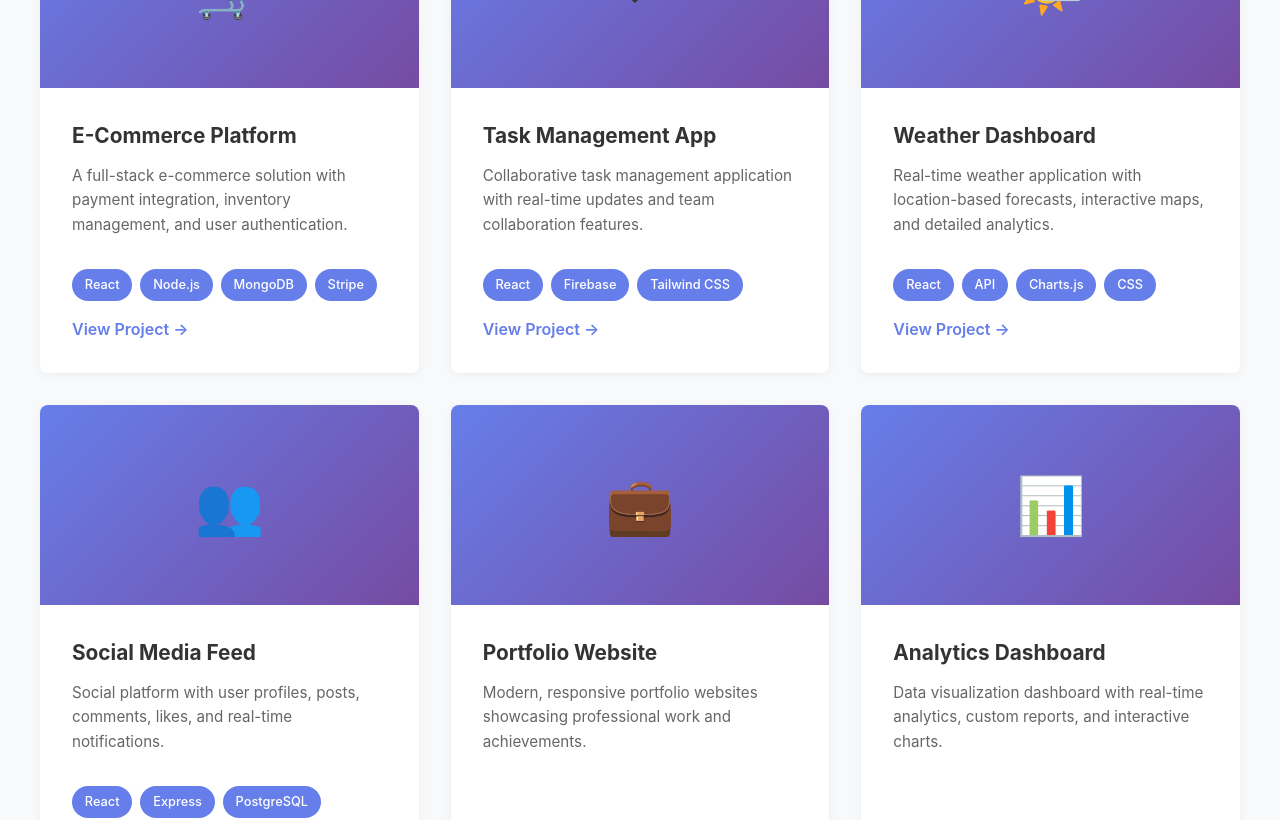
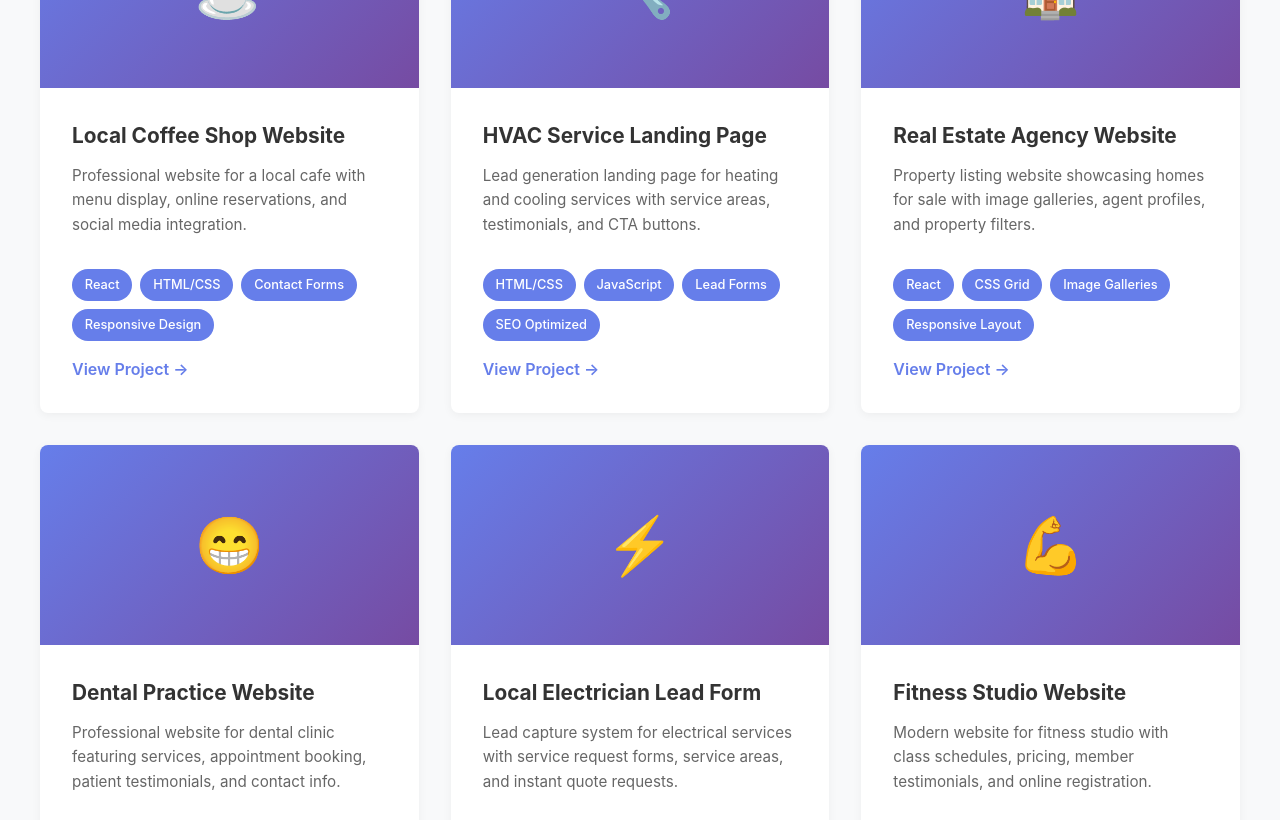
Before and after one commit to llabdigital/PortfolioWebsite, a React (Vite) app: page / in a window 1280 px wide. Shown: the part 2660-3480 px from the top of the page. Built offline with nearby package versions, Linux system fonts and the light colour scheme.

Commit message:
make it more catered to local businesses

```diff
--- a/src/components/Projects.jsx
+++ b/src/components/Projects.jsx
@@ -4,57 +4,57 @@ function Projects() {
   const projects = [
     {
       id: 1,
-      title: 'E-Commerce Platform',
+      title: 'Local Coffee Shop Website',
       description:
-        'A full-stack e-commerce solution with payment integration, inventory management, and user authentication.',
-      technologies: ['React', 'Node.js', 'MongoDB', 'Stripe'],
+        'Professional website for a local cafe with menu display, online reservations, and social media integration.',
+      technologies: ['React', 'HTML/CSS', 'Contact Forms', 'Responsive Design'],
       link: '#',
-      image: '🛒',
+      image: '☕',
     },
     {
       id: 2,
-      title: 'Task Management App',
+      title: 'HVAC Service Landing Page',
       description:
-        'Collaborative task management application with real-time updates and team collaboration features.',
-      technologies: ['React', 'Firebase', 'Tailwind CSS'],
+        'Lead generation landing page for heating and cooling services with service areas, testimonials, and CTA buttons.',
+      technologies: ['HTML/CSS', 'JavaScript', 'Lead Forms', 'SEO Optimized'],
       link: '#',
-      image: '✓',
+      image: '🔧',
     },
     {
       id: 3,
-      title: 'Weather Dashboard',
+      title: 'Real Estate Agency Website',
       description:
-        'Real-time weather application with location-based forecasts, interactive maps, and detailed analytics.',
-      technologies: ['React', 'API', 'Charts.js', 'CSS'],
+        'Property listing website showcasing homes for sale with image galleries, agent profiles, and property filters.',
+      technologies: ['React', 'CSS Grid', 'Image Galleries', 'Responsive Layout'],
       link: '#',
-      image: '🌤️',
+      image: '🏠',
     },
     {
       id: 4,
-      title: 'Social Media Feed',
+      title: 'Dental Practice Website',
       description:
-        'Social platform with user profiles, posts, comments, likes, and real-time notifications.',
-      technologies: ['React', 'Express', 'PostgreSQL', 'Socket.io'],
+        'Professional website for dental clinic featuring services, appointment booking, patient testimonials, and contact info.',
+      technologies: ['React', 'Contact Forms', 'Appointment Booking', 'Mobile Responsive'],
       link: '#',
-      image: '👥',
+      image: '😁',
     },
     {
       id: 5,
-      title: 'Portfolio Website',
+      title: 'Local Electrician Lead Form',
       description:
-        'Modern, responsive portfolio websites showcasing professional work and achievements.',
-      technologies: ['React', 'CSS', 'Vite', 'JavaScript'],
+        'Lead capture system for electrical services with service request forms, service areas, and instant quote requests.',
+      technologies: ['Form Builder', 'JavaScript', 'Email Integration', 'Analytics'],
       link: '#',
-      image: '💼',
+      image: '⚡',
     },
     {
       id: 6,
-      title: 'Analytics Dashboard',
+      title: 'Fitness Studio Website',
       description:
-        'Data visualization dashboard with real-time analytics, custom reports, and interactive charts.',
-      technologies: ['React', 'D3.js', 'Node.js', 'MongoDB'],
+        'Modern website for fitness studio with class schedules, pricing, member testimonials, and online registration.',
+      technologies: ['React', 'CSS', 'Class Scheduling', 'Payment Integration'],
       link: '#',
-      image: '📊',
+      image: '💪',
     },
   ];
 
```
